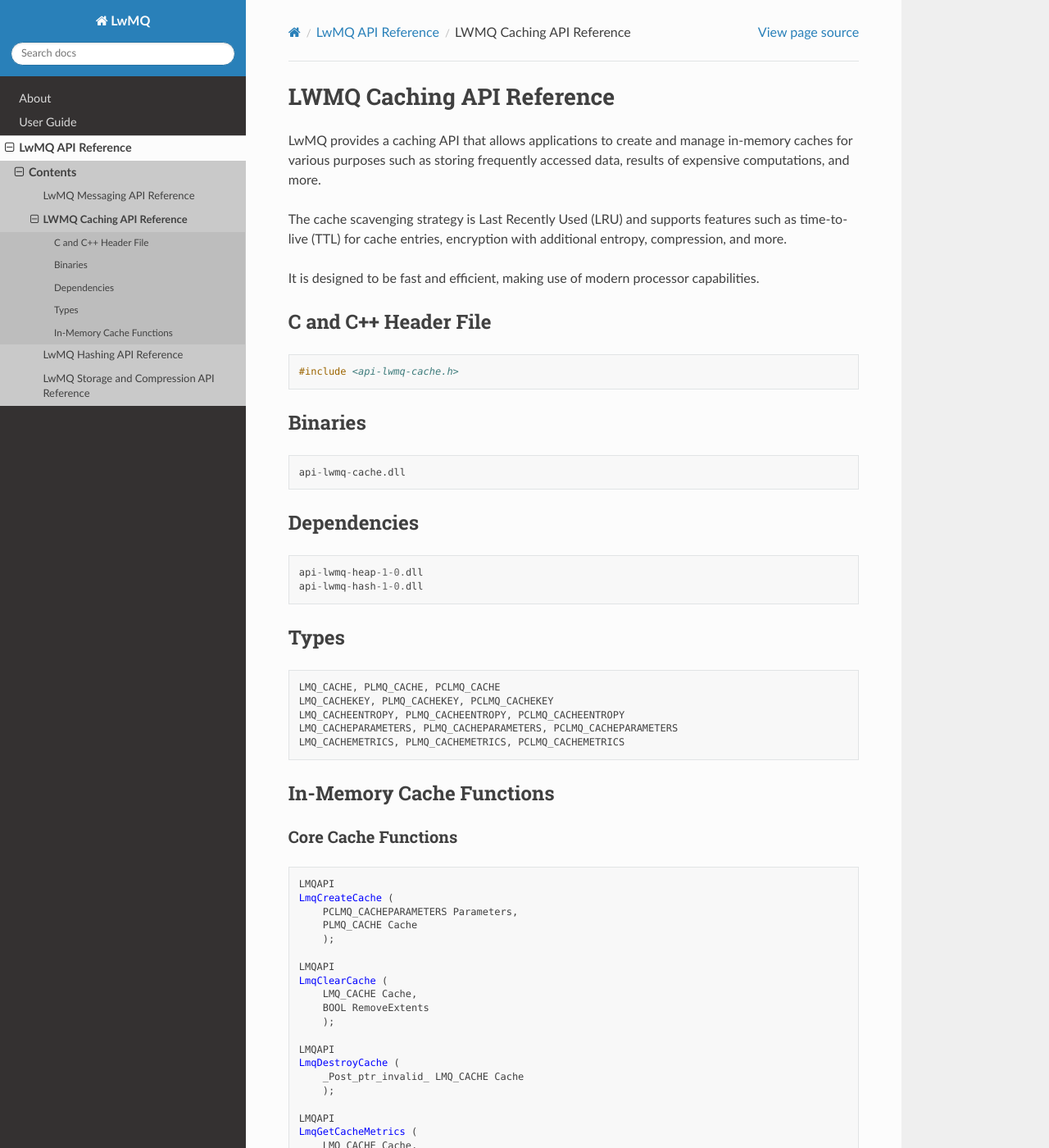
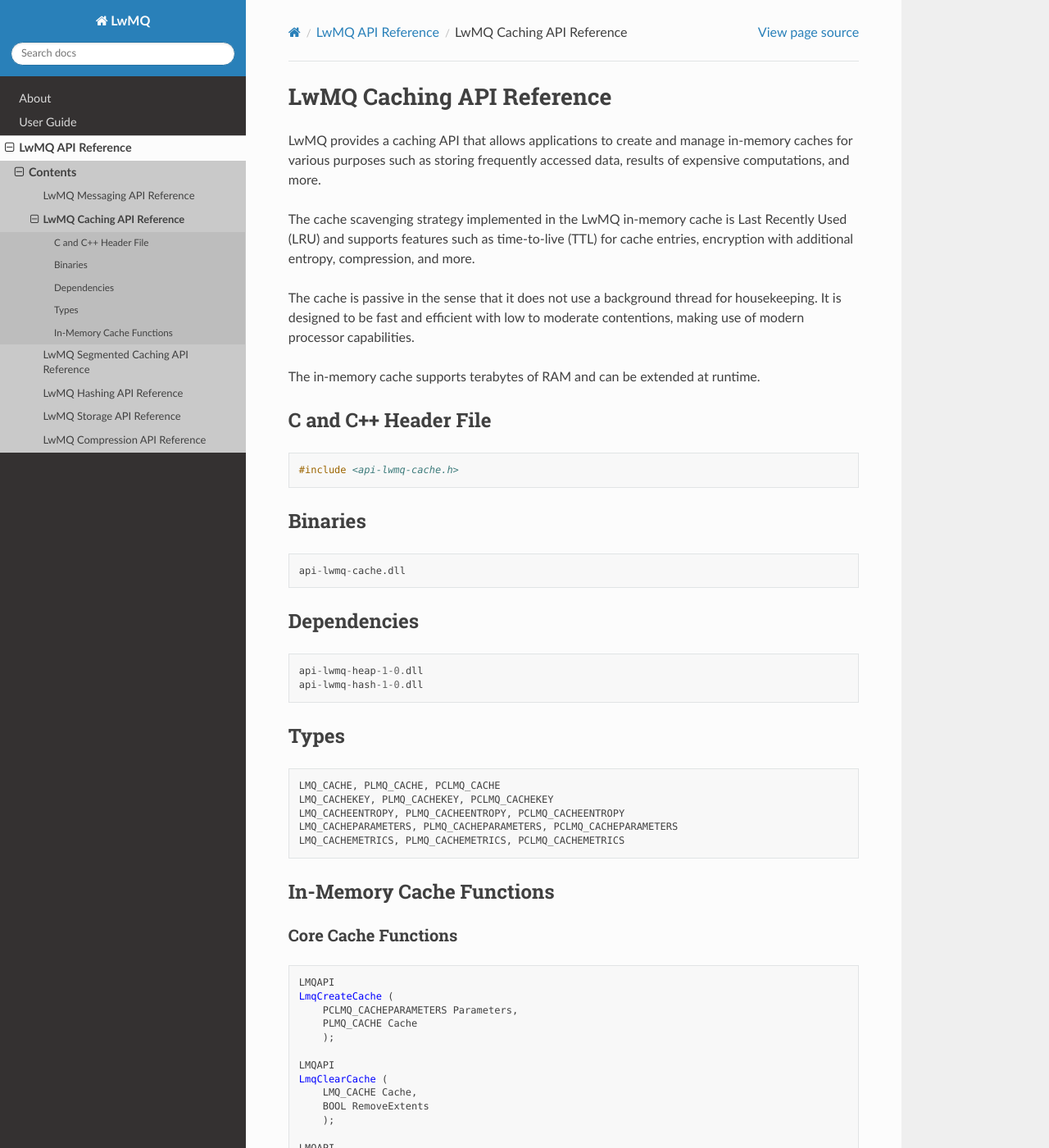
Before and after one commit to axelriet/LwMQ.net, a Sphinx documentation site: the page built from docs/api/caching.rst, in a window 1280 px wide and 1400 px high. Shown: the whole window at 82% size. Built offline with Sphinx 7.4.7 and the Read the Docs theme 3.1.0, drawn with Linux system fonts in a browser that asks for light colours; some of the changed text lies outside the part shown.

Commit message:
More doc

```diff
--- a/docs/_static/css/custom.css
+++ b/docs/_static/css/custom.css
@@ -1,4 +1,5 @@
-html.writer-html4 .rst-content dl:not(.docutils)>dt,html.writer-html5 .rst-content dl[class]:not(.option-list):not(.field-list):not(.footnote):not(.citation):not(.glossary):not(.simple)>dt {
+html.writer-html4 .rst-content dl:not(.docutils)>dt,html.writer-html5 .rst-content dl[class]:not(.option-list):not(.field-list):not(.footnote):not(.citation):not(.glossary):not(.simple)>dt
+{
     display: table;
     margin: 14px 0;
     font-size: 90%;
@@ -10,12 +11,12 @@
     position: relative
 }
 
+.rst-content section ul li>p:only-child, .rst-content section ul li>p:only-child:last-child
+{
+    margin-bottom: 0px;
+}
+
 .rst-content section ul li>p
 {
     margin-bottom: 12px;
 }
-
-.rst-content section ul li>p:last-child
-{
-    margin-bottom: 0px;
-}
--- a/docs/about.rst
+++ b/docs/about.rst
@@ -2,4 +2,8 @@
 About
 *****
 
+LwMQ has been imagined, designed and implemented by Axel Rietschin.
+
+Axel is a multi-time founder and author of widely used software applications and components. He is also a former kernel engineer at Microsoft, having contributed to the NT kernel as well as the Windows Container virtualization platform.
+
 LwMQ is a product of Axel Rietschin Software development, LLC.
--- a/docs/api/caching.rst
+++ b/docs/api/caching.rst
@@ -1,12 +1,14 @@
 **************************
-LWMQ Caching API Reference
+LwMQ Caching API Reference
 **************************
 
 LwMQ provides a caching API that allows applications to create and manage in-memory caches for various purposes such as storing frequently accessed data, results of expensive computations, and more.
 
-The cache scavenging strategy is Last Recently Used (LRU) and supports features such as time-to-live (TTL) for cache entries, encryption with additional entropy, compression, and more.
+The cache scavenging strategy implemented in the LwMQ in-memory cache is Last Recently Used (LRU) and supports features such as time-to-live (TTL) for cache entries, encryption with additional entropy, compression, and more.
 
-It is designed to be fast and efficient, making use of modern processor capabilities.
+The cache is passive in the sense that it does not use a background thread for housekeeping. It is designed to be fast and efficient with low to moderate contentions, making use of modern processor capabilities.
+
+The in-memory cache supports terabytes of RAM and can be extended at runtime.
 
 C and C++ Header File
 =====================
@@ -63,13 +65,13 @@
 
     LMQAPI
     LmqDestroyCache (
-        _Post_ptr_invalid_ LMQ_CACHE Cache
+        PLMQ_CACHE Cache
         );
 
     LMQAPI
     LmqGetCacheMetrics (
         LMQ_CACHE Cache,
-        _Inout_ PLMQ_CACHEMETRICS Metrics
+        PLMQ_CACHEMETRICS Metrics
         );
 
     LMQAPI
@@ -141,7 +143,7 @@
     LMQAPI
     LmqAdvCacheMemFree (
         LMQ_CACHE Cache,
-        _Post_ptr_invalid_ PVOID* DataPointerAddress
+        PVOID* DataPointerAddress
         );
 
 Cache Extents Functions (Advanced)
--- a/docs/api/index.rst
+++ b/docs/api/index.rst
@@ -13,5 +13,7 @@
 
    messaging
    caching
+   segmented-cache
    hashing
    storage
+   compression
```
Also changed, not shown: other parts of docs/api/caching.rst (+1 -1 lines), docs/api/compression.rst (added, +107 -0 lines), docs/api/segmented-cache.rst (added, +161 -0 lines), docs/api/storage.rst (+3 -74 lines).
